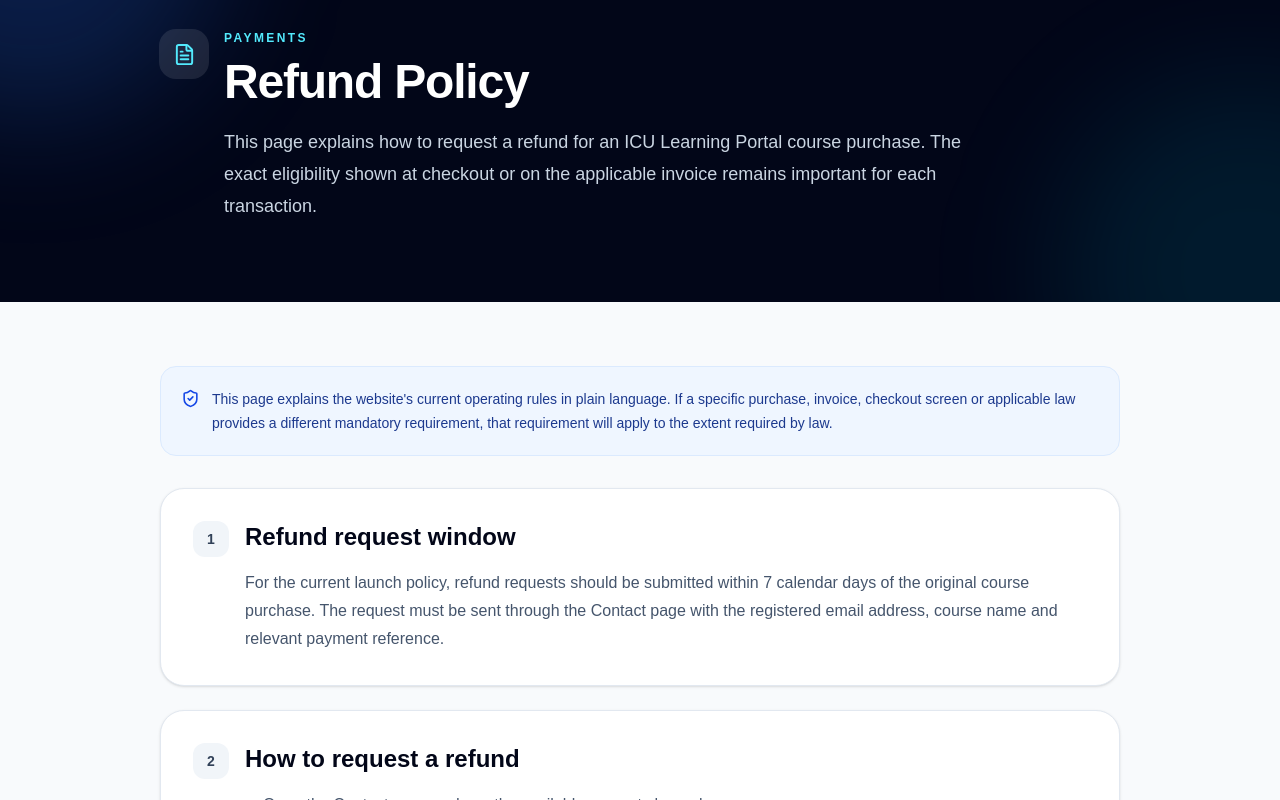
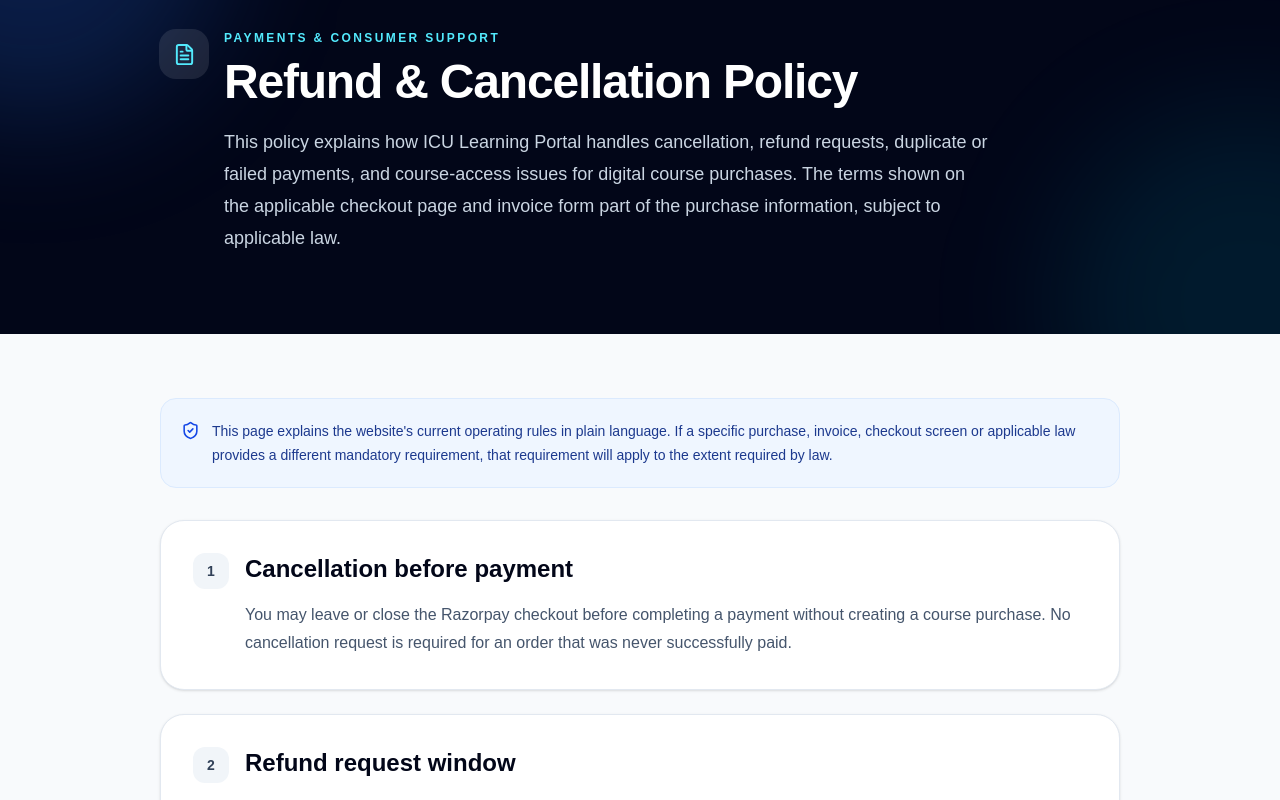
Before and after one commit to dubeyavinash557-sudo/icu-learning-portal, a Next.js app in the folder client/: page /refund in a window 1280 px wide. Shown: the part 180-980 px from the top of the page. Built offline with nearby package versions, Linux system fonts and the light colour scheme; no server answers.

Commit message:
complete refund cancellation policy and checkout disclosure

```diff
--- a/client/app/refund/page.tsx
+++ b/client/app/refund/page.tsx
@@ -4,9 +4,9 @@ import Footer from "@/components/Footer";
 import LegalPage from "@/components/LegalPage";
 
 export const metadata: Metadata = {
-  title: "Refund Policy | ICU Learning Portal",
+  title: "Refund & Cancellation Policy | ICU Learning Portal",
   description:
-    "Read the ICU Learning Portal refund request process, eligibility considerations and support procedure.",
+    "Read the ICU Learning Portal refund, cancellation, payment-failure and course-access policy for digital course purchases.",
 };
 
 export default function RefundPage() {
@@ -15,44 +15,85 @@ export default function RefundPage() {
       <Navbar />
 
       <LegalPage
-        eyebrow="Payments"
-        title="Refund Policy"
-        intro="This page explains how to request a refund for an ICU Learning Portal course purchase. The exact eligibility shown at checkout or on the applicable invoice remains important for each transaction."
+        eyebrow="Payments & Consumer Support"
+        title="Refund & Cancellation Policy"
+        intro="This policy explains how ICU Learning Portal handles cancellation, refund requests, duplicate or failed payments, and course-access issues for digital course purchases. The terms shown on the applicable checkout page and invoice form part of the purchase information, subject to applicable law."
         sections={[
+          {
+            title: "Cancellation before payment",
+            paragraphs: [
+              "You may leave or close the Razorpay checkout before completing a payment without creating a course purchase. No cancellation request is required for an order that was never successfully paid.",
+            ],
+          },
+
           {
             title: "Refund request window",
             paragraphs: [
-              "For the current launch policy, refund requests should be submitted within 7 calendar days of the original course purchase. The request must be sent through the Contact page with the registered email address, course name and relevant payment reference.",
+              "Under the current launch policy, a learner may request a refund within 7 calendar days of the original course purchase. The request should be submitted through the Contact page using the registered email address, course name and available Razorpay payment or transaction reference.",
+              "The 7-day window is the website's stated commercial refund policy and does not limit any refund, cancellation or other consumer right that cannot lawfully be excluded or restricted under applicable law.",
             ],
           },
+
+          {
+            title: "When a refund may be considered",
+            bullets: [
+              "The purchase is identifiable in the ICU Learning Portal payment records and the request is within the stated refund window, subject to the eligibility rules below.",
+              "A paid course was not made available because of a platform-side access or delivery failure and the issue cannot reasonably be resolved.",
+              "The learner was charged more than once for the same course purchase because of a duplicate transaction.",
+              "The course or service is materially different from the description or access conditions presented at the time of purchase, or another refund is required by applicable law.",
+              "A payment was deducted but the transaction did not complete correctly; the payment status will be verified before any refund or other resolution is confirmed.",
+            ],
+          },
+
+          {
+            title: "Digital course usage and refund review",
+            bullets: [
+              "Because the courses are digital services, a refund request may require review of whether course access has already been substantially used, downloaded or otherwise consumed.",
+              "Refund eligibility is not determined only by whether a learner has started a course; each request is reviewed against this policy, the transaction record, the access actually provided and applicable law.",
+              "Fraudulent transactions, deliberate payment abuse or attempts to obtain paid content without valid payment are handled separately and may be excluded from the ordinary refund process, subject to applicable law.",
+            ],
+          },
+
           {
             title: "How to request a refund",
             bullets: [
-              "Open the Contact page and use the available support channel.",
-              "Provide the registered email address used for the purchase.",
-              "Provide the course name and Razorpay payment or transaction reference, if available.",
-              "Briefly explain the reason for the request. Do not send passwords, OTPs or full card details.",
+              "Open the Contact page and submit the refund request through the available support channel.",
+              "Use the same email address registered with your ICU Learning Portal account.",
+              "Provide the course name, purchase date, amount paid and Razorpay payment or transaction reference, if available.",
+              "Briefly describe the reason for the request and include any relevant screenshot or error message if the issue is technical.",
+              "Never send your password, OTP, CVV, full card number or other payment credentials to ICU Learning Portal support.",
             ],
           },
-          {
-            title: "Eligibility considerations",
-            bullets: [
-              "The purchase must be identifiable in the platform payment records.",
-              "The request must fall within the stated request window unless applicable law requires otherwise.",
-              "Where a course has been substantially consumed, downloaded or otherwise used, the request may require additional review.",
-              "Fraudulent, duplicated or technically failed transactions may be handled separately from ordinary refund requests.",
-            ],
-          },
+
           {
             title: "Refund processing",
             paragraphs: [
-              "After the request is reviewed, support may ask for additional transaction information. Approved refunds are processed through the appropriate payment route. The time taken for the funds to appear can depend on the payment provider and the learner's bank or payment method.",
+              "After receiving a request, ICU Learning Portal will verify the account, course, payment status and applicable eligibility. If a refund is approved, it will be initiated through the appropriate payment route and returned to the original payment method where supported by the payment provider. The time for the funds to appear in the learner's account can depend on Razorpay, the issuing bank and the payment method.",
+              "Razorpay's merchant terms state that merchant-initiated refunds are routed to the same payment method used for the transaction. Refund and cancellation queries should first be raised with the merchant.",
             ],
           },
+
           {
-            title: "Important",
+            title: "Payment failure, pending payment or money deducted without access",
+            bullets: [
+              "If a payment fails and no successful payment is recorded, do not repeatedly retry immediately if you are unsure whether your bank has already been debited.",
+              "If money was deducted but the course is not unlocked, contact support with the registered email address, course name, transaction date, amount and Razorpay payment reference. We will verify the transaction before asking you to make another payment.",
+              "A pending or failed transaction is not treated as successful course purchase proof until the payment is verified by the platform.",
+            ],
+          },
+
+          {
+            title: "Support and grievance contact",
             paragraphs: [
-              "This policy should be reviewed by the site owner before final publication and kept consistent with the refund terms displayed at checkout, applicable consumer law and the payment provider's requirements.",
+              "For refund, cancellation, payment or course-access questions, contact support@iculearningportal.com or call +91 8177084179. You can also use the Contact page. Please include enough transaction information for us to locate the payment, but never include passwords, OTPs or full card details.",
+              "Before production launch, the site owner should ensure that the legal business name, principal business address and any legally required grievance or designated contact details are published consistently across the website and checkout experience.",
+            ],
+          },
+
+          {
+            title: "Policy updates",
+            paragraphs: [
+              "This policy may be updated when the service, payment flow or applicable requirements change. The version published on this page should remain consistent with the refund, cancellation and access information displayed to learners at the time of purchase.",
             ],
           },
         ]}
--- a/client/components/course/BuyNowButton.tsx
+++ b/client/components/course/BuyNowButton.tsx
@@ -1,16 +1,17 @@
 "use client";
 
+import Link from "next/link";
 import Script from "next/script";
 import { useRouter } from "next/navigation";
 import { useState } from "react";
 import {
+  BadgeCheck,
   CheckCircle2,
   CreditCard,
   Loader2,
+  LockKeyhole,
   ShieldCheck,
   Sparkles,
-  LockKeyhole,
-  BadgeCheck,
 } from "lucide-react";
 
 type Props = {
@@ -25,7 +26,6 @@ type Props = {
 type CreateOrderResponse = {
   success?: boolean;
   message?: string;
-
   keyId?: string;
 
   alreadyPurchased?: boolean;
@@ -143,9 +143,7 @@ declare global {
   }
 }
 
-async function readJson<T>(
-  response: Response
-): Promise<T> {
+async function readJson<T>(response: Response): Promise<T> {
   try {
     return (await response.json()) as T;
   } catch {
@@ -177,12 +175,8 @@ export default function BuyNowButton({
 
   const displayPrice = formatPrice(price);
 
-  async function verifyPayment(
-    response: RazorpayResponse
-  ) {
-    const verifyResponse = await fetch(
-      "/api/payments/verify",
-      {
+  async function verifyPayment(response: RazorpayResponse) {
+    const verifyResponse = await fetch("/api/payments/verify", {
       method: "POST",
       headers: {
         "Content-Type": "application/json",
@@ -190,26 +184,16 @@ export default function BuyNowButton({
       cache: "no-store",
       body: JSON.stringify({
         courseId,
-          razorpayOrderId:
-            response.razorpay_order_id,
-          razorpayPaymentId:
-            response.razorpay_payment_id,
-          razorpaySignature:
-            response.razorpay_signature,
+        razorpayOrderId: response.razorpay_order_id,
+        razorpayPaymentId: response.razorpay_payment_id,
+        razorpaySignature: response.razorpay_signature,
       }),
-      }
-
-          );
+    });
 
     const verifyData =
-      await readJson<VerifyResponse>(
-        verifyResponse
-      );
+      await readJson<VerifyResponse>(verifyResponse);
 
-    if (
-      !verifyResponse.ok ||
-      !verifyData.success
-    ) {
+    if (!verifyResponse.ok || !verifyData.success) {
       throw new Error(
         verifyData.message ||
           "Payment verification failed. If your payment was deducted, please contact support."
@@ -247,10 +231,7 @@ export default function BuyNowButton({
       return;
     }
 
-    if (
-      !Number.isFinite(price) ||
-      price <= 0
-    ) {
+    if (!Number.isFinite(price) || price <= 0) {
       setError(
         "This course has an invalid price configuration."
       );
@@ -295,15 +276,9 @@ export default function BuyNowButton({
         );
       }
 
-      const orderId =
-        orderData.order?.id;
-
-      const orderAmount =
-
-              orderData.order?.amount;
-
-      const orderCurrency =
-        orderData.order?.currency;
+      const orderId = orderData.order?.id;
+      const orderAmount = orderData.order?.amount;
+      const orderCurrency = orderData.order?.currency;
 
       if (
         !orderData.success ||
@@ -320,8 +295,7 @@ export default function BuyNowButton({
         );
       }
 
-      const RazorpayCheckout =
-        window.Razorpay;
+      const RazorpayCheckout = window.Razorpay;
 
       if (!RazorpayCheckout) {
         throw new Error(
@@ -352,8 +326,7 @@ export default function BuyNowButton({
 
         notes: {
           courseId,
-          courseTitle:
-            courseTitle.slice(0, 240),
+          courseTitle: courseTitle.slice(0, 240),
         },
 
         theme: {
@@ -371,17 +344,14 @@ export default function BuyNowButton({
         ) => {
           try {
             await verifyPayment(response);
-          } catch (
-            verificationError
-          ) {
+          } catch (verificationError) {
             console.error(
               "RAZORPAY PAYMENT VERIFICATION ERROR:",
               verificationError
             );
 
             setError(
-              verificationError instanceof
-                Error
+              verificationError instanceof Error
                 ? verificationError.message
                 : "Payment verification failed."
             );
@@ -396,11 +366,12 @@ export default function BuyNowButton({
 
       razorpay.on(
         "payment.failed",
-        (response: RazorpayPaymentFailedResponse) => {
+        (
+          response: RazorpayPaymentFailedResponse
+        ) => {
           console.error(
             "RAZORPAY PAYMENT FAILED:",
             response.error
-
           );
 
           const failureReason =
@@ -409,7 +380,7 @@ export default function BuyNowButton({
             "The payment could not be completed.";
 
           setError(
-            `Payment failed: ${failureReason} If money was deducted from your account, please do not pay again immediately. Contact ICU Learning Portal support on WhatsApp with your payment details.`
+            `Payment failed: ${failureReason} If money was deducted from your account, please do not pay again immediately. Contact ICU Learning Portal support with your payment details.`
           );
 
           setLoading(false);
@@ -502,7 +473,6 @@ export default function BuyNowButton({
             hover:from-cyan-700
             hover:via-blue-700
             hover:to-indigo-700
-
             hover:shadow-2xl
             focus:outline-none
             focus:ring-2
@@ -532,6 +502,27 @@ export default function BuyNowButton({
             </>
           )}
         </button>
+
+        <div className="mt-4 rounded-2xl border border-slate-200 bg-slate-50 p-4">
+          <p className="text-center text-xs leading-5 text-slate-600">
+            By continuing to payment, you acknowledge that
+            you have reviewed the applicable{" "}
+            <Link
+              href="/terms"
+              className="font-extrabold text-blue-700 underline underline-offset-2 transition hover:text-blue-900"
+            >
+              Terms & Conditions
+            </Link>{" "}
+            and{" "}
+            <Link
+              href="/refund"
+              className="font-extrabold text-blue-700 underline underline-offset-2 transition hover:text-blue-900"
+            >
+              Refund & Cancellation Policy
+            </Link>
+            .
+          </p>
+        </div>
 
         <div className="mt-4 grid gap-2 sm:grid-cols-3">
           <div className="flex items-center justify-center gap-1.5 rounded-xl border border-slate-200 bg-white px-3 py-2 text-[11px] font-bold text-slate-600">
```
Lines whose indentation alone changed are shown as unchanged.
